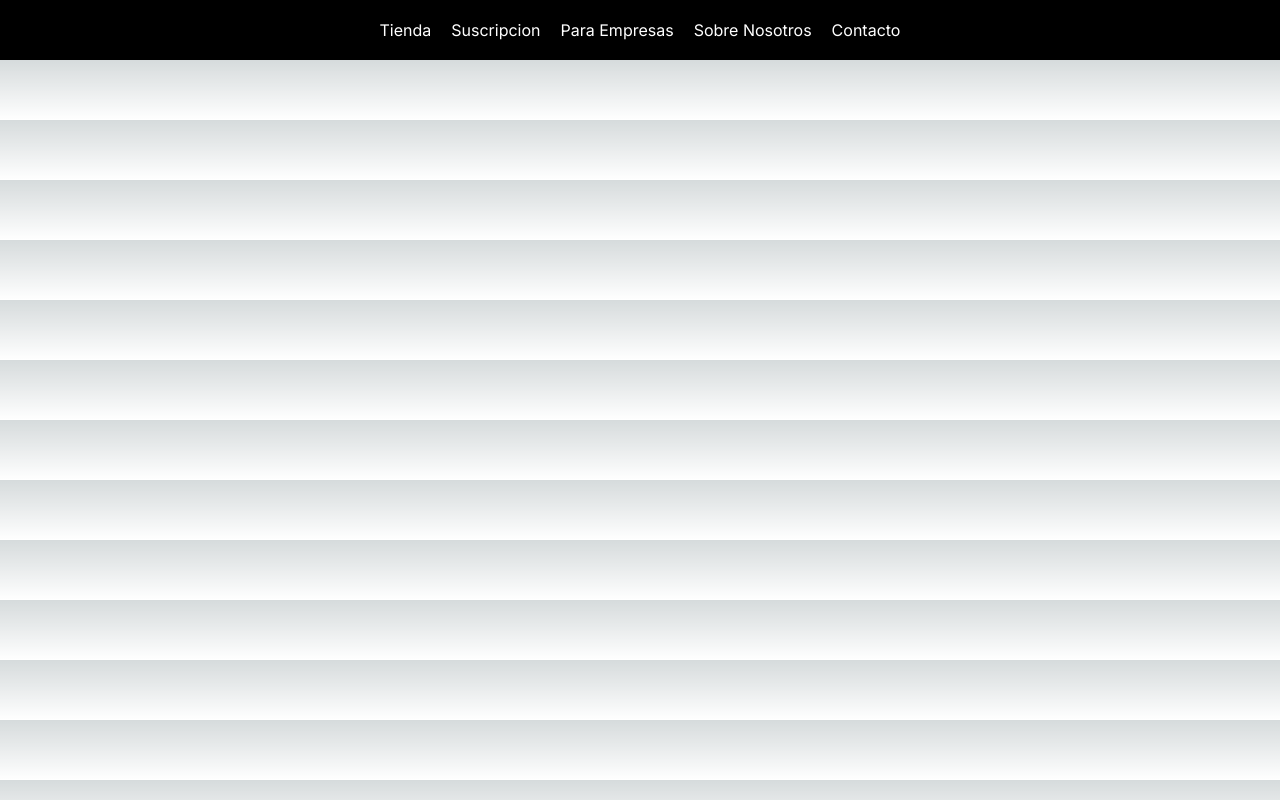
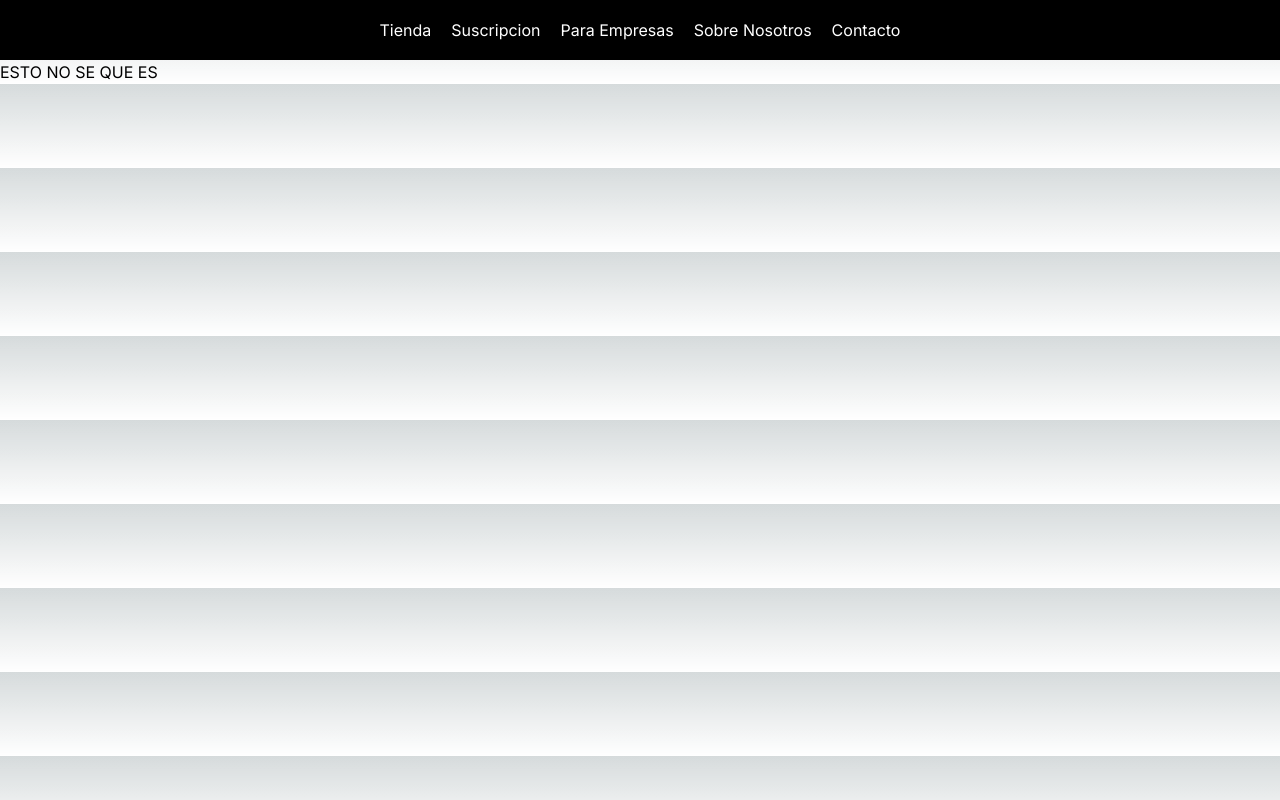
Before and after one commit to javgamma/cafe-de-alturanew, a Next.js app: page /shop in a window 1280 px wide. Built offline with nearby package versions, Linux system fonts and the light colour scheme.

Commit message:
He cambiado la ruta para la tienda

```diff
--- a/src/app/shop/page.jsx
+++ b/src/app/shop/page.jsx
@@ -3,7 +3,7 @@ import React from 'react'
 const Shop = () => {
   return (
     <div>
-
+      <p>ESTO NO SE QUE ES</p>
     </div>
   )
 }
--- a/src/components/Navbar.jsx
+++ b/src/components/Navbar.jsx
@@ -10,7 +10,7 @@ const Navbar = () => {
         </li>
 
         <li>
-            <Link href="/subscription">Suscripcion</Link>
+            <Link href="/shop">Suscripcion</Link>
         </li>
         <li>
         <Link href="/contactUs">Para Empresas</Link>
```
